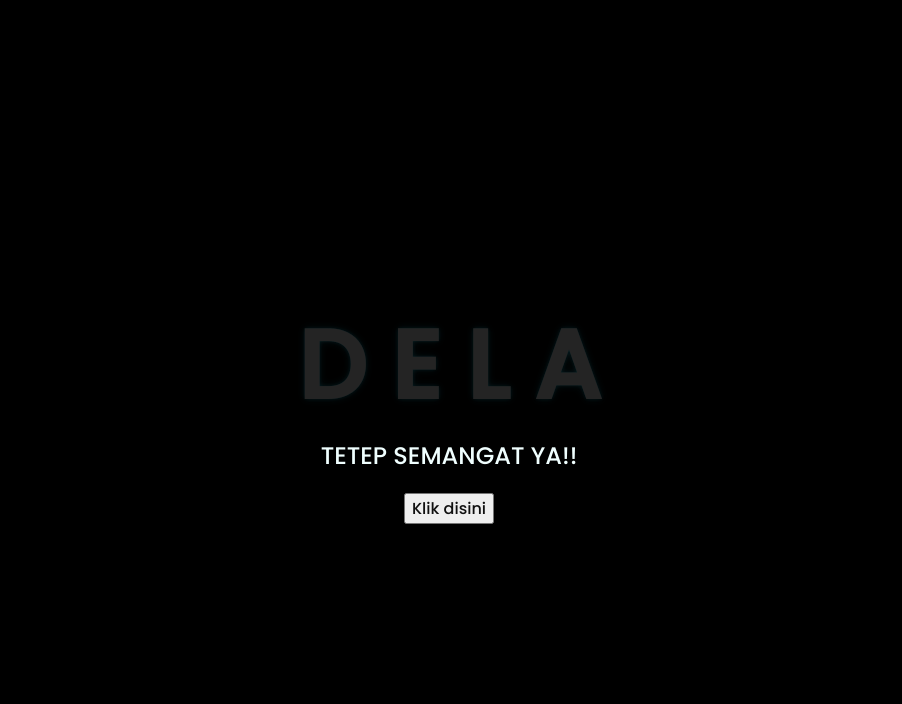
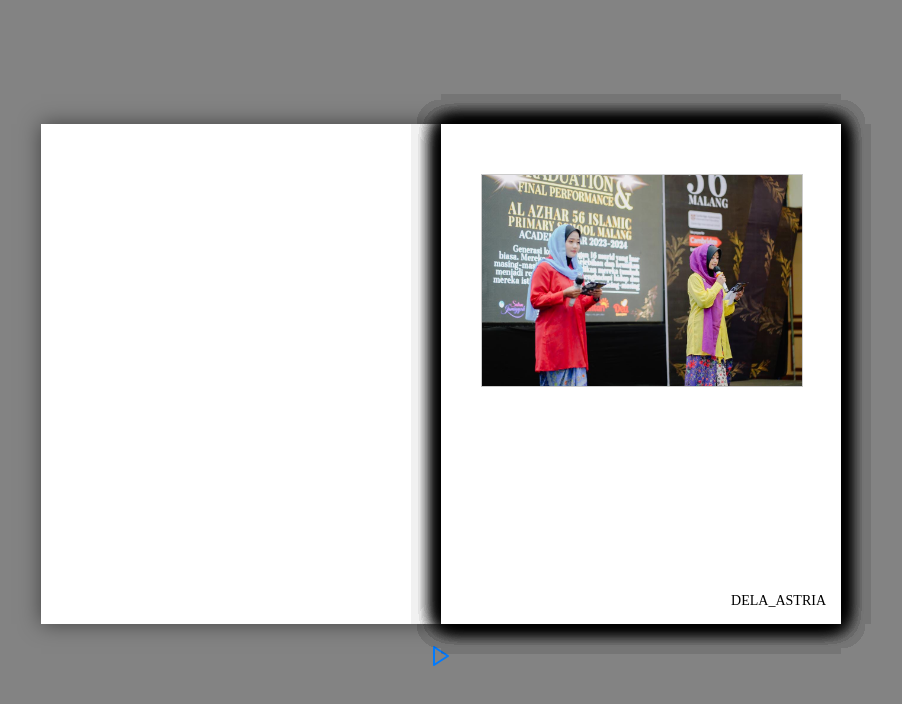
Before and after one commit to Rizkysetiawan99/semangat, a plain HTML site: page index.html in a window 1280 px wide. Shown: the whole page, without its empty margins (199-1101 px from the left). Drawn offline with nearby package versions, Linux system fonts and the light colour scheme.

Commit message:
Add files via upload

```diff
--- a/index.html
+++ b/index.html
@@ -2,28 +2,87 @@
 <html lang="en">
 <head>
     <meta charset="UTF-8">
-    <meta http-equiv="X-UA-Compatible" content="IE=edge">
     <meta name="viewport" content="width=device-width, initial-scale=1.0">
-    <link rel="stylesheet" href="css/style.css">
-    <link rel="icon" href="img/flowers.png" type="image/x-icon">
-    <title>Flowers</title>
+    <title>Book Animation Ronaldo</title>
+    <script src="https://unpkg.com/feather-icons"></script>
+    <link rel="stylesheet" href="styles.css">
 </head>
 <body>
-    <div class="greetings">
-    <!-- silahkan menambah kata sesuai keinginan dengan <span>text...</span -->
-        <span>D</span>
-        <span>E</span>
-        <span>L</span>
-        <span>A</span>
+    <div class="container">
+        <div class="book-container">
+            <div class="book">
+                <div class="page left-page">
+                    <div id="lyrics-container"></div>
+                </div>
+                <div class="page right-page">
+                    <img src="img/1.jpeg" alt="Foto 1">
+                    <div class="author-name">DELA_ASTRIA</div>
+                </div>
+                <div class="page right-page">
+                    <img src="img/2.jpeg" alt="Foto 2">
+                    <div class="author-name">DELA_ASTRIA</div>
+                </div>
+                <div class="page right-page">
+                    <img src="img/3.jpeg" alt="Foto 3">
+                    <div class="author-name">DELA_ASTRIA</div>
+                </div>
+                <div class="page right-page">
+                    <img src="img/4.jpeg" alt="Foto 4">
+                    <div class="author-name">DELA_ASTRIA</div>
+                </div>
+                <div class="page right-page">
+                    <img src="img/5.jpeg" alt="Foto 5">
+                    <div class="author-name">DELA_ASTRIA</div>
+                </div>
+                <div class="page right-page">
+                    <img src="img/6.jpeg" alt="Foto 6">
+                    <div class="author-name">DELA_ASTRIA</div>
+                </div>
+                <div class="page right-page">
+                    <img src="img/7.jpeg" alt="Foto 7">
+                    <div class="author-name">DELA_ASTRIA</div>
+                </div>
+                <div class="page right-page">
+                    <img src="img/8.jpeg" alt="Foto 8">
+                    <div class="author-name">DELA_ASTRIA</div>
+                </div>
+                <div class="page right-page">
+                    <img src="img/9.jpeg" alt="Foto 9">
+                    <div class="author-name">DELA_ASTRIA</div>
+                </div>
+                <div class="page right-page">
+                    <img src="img/10.jpeg" alt="Foto 10">
+                    <div class="author-name">DELA_ASTRIA</div>
+                </div>
+                <div class="page right-page">
+                    <img src="img/11.jpeg" alt="Foto 11">
+                    <div class="author-name">DELA_ASTRIA</div>
+                </div>
+                <div class="page right-page">
+                    <img src="img/12.jpeg" alt="Foto 12">
+                    <div class="author-name">DELA_ASTRIA</div>
+                </div>
+                <div class="page right-page">
+                    <img src="img/13.jpeg" alt="Foto 13">
+                    <div class="author-name">DELA_ASTRIA</div>
+                </div>
+                <div class="page right-page">
+                    <img src="img/14.jpeg" alt="Foto 14">
+                    <div class="author-name">DELA_ASTRIA</div>
+                </div>
+            </div>
+        </div>
+        <div class="music-player">
+            <div id="play-pause" class="play-button">
+                <i data-feather="play"></i>
+            </div>
+            <div id="song-duration"></div>
+            <audio id="audio" src="assets/audio/Tulus - Monokrom (mp3cut.net).mp3"></audio>
+        </div>
     </div>
-    <div class="description">
-        <span>TETEP SEMANGAT YA!!</span>
-    </div>
-    <div class="button">
-        <button>
-            <a href="flower.html">Klik disini</a>
-        </button>
-
-    </div>
+    <script src="script.js"></script>
+    <script>
+        feather.replace();
+    </script>
 </body>
 </html>
--- /dev/null
+++ b/script.js
@@ -0,0 +1,139 @@
+document.addEventListener('DOMContentLoaded', () => {
+    feather.replace();
+
+    const playPauseButton = document.getElementById('play-pause');
+    const audio = document.getElementById('audio');
+    const songDuration = document.getElementById('song-duration');
+    const lyricsContainer = document.getElementById('lyrics-container');
+    let intervalId;
+
+    const lyrics = [
+        { time: 0, text: "Lembaran foto hitam putih" },
+        { time: 7, text: "Aku coba ingat lagi warna bajumu kala itu" },
+        { time: 13, text: "Kali pertama di hidupku" },
+        { time: 18, text: "Manusia lain memelukku" },
+        { time: 24, text: "Lembaran foto hitam-putih" },
+        { time: 28, text: "Aku coba ingat lagi wangi rumah di sore itu" },
+        { time: 35, text: "Kue coklat, balon warna-warni" },
+        { time: 40, text: "Pesta hari ulang tahunku" },
+        { time: 45, text: "Di mana pun kalian berada" },
+        { time: 51, text: "Kukirimkan terima kasih" },
+        { time: 56, text: "Untuk warna dalam hidupku dan banyak kenangan indah" },
+        { time: 62, text: "Kau melukis aku" },
+    ];
+
+    playPauseButton.addEventListener('click', () => {
+        togglePlay();
+    });
+
+    function togglePlay() {
+        if (audio.paused) {
+            audio.play();
+            playPauseButton.innerHTML = '<i data-feather="pause"></i>';
+            feather.replace();
+            displayDuration();
+            startPageTransition();
+            syncLyrics();
+        } else {
+            audio.pause();
+            playPauseButton.innerHTML = '<i data-feather="play"></i>';
+            feather.replace();
+            clearInterval(intervalId);
+            clearInterval(lyricsInterval);
+        }
+    }
+
+    function displayDuration() {
+        audio.addEventListener('loadedmetadata', () => {
+            const duration = formatTime(audio.duration);
+            songDuration.textContent = duration;
+        });
+
+        audio.addEventListener('timeupdate', () => {
+            const currentTime = formatTime(audio.currentTime);
+            const duration = formatTime(audio.duration);
+            songDuration.textContent = currentTime + ' / ' + duration;
+        });
+    }
+
+    function formatTime(seconds) {
+        const minutes = Math.floor(seconds / 60);
+        const remainingSeconds = Math.floor(seconds % 60);
+        const formattedTime = `${minutes}:${remainingSeconds.toString().padStart(2, '0')}`;
+        return formattedTime;
+    }
+
+    function preloadImages(pages) {
+        return new Promise((resolve) => {
+            let loadedCount = 0;
+            const totalImages = pages.length;
+
+            pages.forEach(page => {
+                const img = page.querySelector('img');
+                if (img.complete) {
+                    loadedCount++;
+                    if (loadedCount === totalImages) resolve();
+                } else {
+                    img.onload = () => {
+                        loadedCount++;
+                        if (loadedCount === totalImages) resolve();
+                    };
+                }
+            });
+        });
+    }
+
+    const rightPages = document.querySelectorAll('.right-page');
+    let currentPage = 0;
+
+    function showPage(pageIndex) {
+        rightPages.forEach((page, index) => {
+            if (index === pageIndex) {
+                page.style.transform = 'rotateY(0deg)';
+                page.style.zIndex = 2;
+                page.style.visibility = 'visible';
+            } else if (index < pageIndex) {
+                page.style.transform = 'rotateY(-180deg)';
+                page.style.zIndex = 1;
+                page.style.visibility = 'visible';
+            } else {
+                page.style.transform = 'rotateY(0deg)';
+                page.style.zIndex = 0;
+                page.style.visibility = 'visible';
+            }
+        });
+
+        if (pageIndex < rightPages.length - 1) {
+            rightPages[pageIndex + 1].style.transform = 'rotateY(0deg)';
+            rightPages[pageIndex + 1].style.zIndex = 1;
+            rightPages[pageIndex + 1].style.visibility = 'visible';
+        }
+    }
+
+    function nextPage() {
+        if (currentPage < rightPages.length - 1) {
+            currentPage++;
+        } else {
+            currentPage = 0;
+        }
+        showPage(currentPage);
+    }
+
+    function startPageTransition() {
+        intervalId = setInterval(nextPage, 4000);
+    }
+
+    function syncLyrics() {
+        const lyricsInterval = setInterval(() => {
+            const currentTime = audio.currentTime;
+            const currentLyric = lyrics.find(lyric => Math.floor(lyric.time) === Math.floor(currentTime));
+            if (currentLyric) {
+                lyricsContainer.textContent = currentLyric.text;
+            }
+        }, 1000);
+    }
+
+    preloadImages(rightPages).then(() => {
+        showPage(currentPage);
+    });
+});
--- /dev/null
+++ b/styles.css
@@ -0,0 +1,105 @@
+body {
+    display: flex;
+    justify-content: center;
+    align-items: center;
+    height: 100vh;
+    background-color: #838383;
+    margin: 0;
+}
+
+.container {
+    display: flex;
+    flex-direction: column;
+    align-items: center;
+}
+
+.book-container {
+    width: 800px;
+    height: 500px;
+    perspective: 1500px;
+    margin-bottom: 20px;
+}
+
+.book {
+    width: 100%;
+    height: 100%;
+    position: relative;
+    transform-style: preserve-3d;
+}
+
+.page {
+    width: 50%;
+    height: 100%;
+    background-color: white;
+    position: absolute;
+    backface-visibility: hidden;
+    transition: transform 2.5s ease;
+    box-shadow: 0 0 20px rgba(0,0,0,0.5);
+}
+
+.left-page {
+    left: 0;
+    background-color: #ffffff;
+}
+
+.right-page {
+    left: 50%;
+    transform-origin: left;
+    display: flex;
+    flex-direction: column;
+    align-items: center;
+    justify-content: center;
+    z-index: 1;
+}
+
+.page img {
+    width: 80%;
+    height: auto;
+    object-fit: cover;
+    border: 1px solid #ccc;
+    position: absolute;
+    top: 10%;
+    left: 10%;
+}
+
+.author-name {
+    position: absolute;
+    bottom: 10px;
+    right: 10px;
+    background-color: rgba(255, 255, 255, 0.7);
+    padding: 5px;
+    border-radius: 5px;
+    font-size: 14px;
+    color: #000;
+}
+
+.music-player {
+    text-align: center;
+    color: #007BFF;
+    cursor: pointer;
+}
+
+.music-player i {
+    font-size: 70px;
+    margin-right: 10px;
+    margin-top: 10px;
+}
+
+#song-duration {
+    font-size: 16px;
+    color: #333;
+    margin-top: 5px;
+}
+
+#lyrics-container {
+    display: flex;
+    flex-wrap: wrap;
+    justify-content: center;
+    align-items: center;
+    height: 100%;
+    color: #333;
+    font-size: 20px;
+    font: bold;
+    text-align: center;
+    padding: 20px;
+}
```
Also changed, not shown: img/1.jpeg (added), img/10.jpeg (added), img/11.jpeg (added), img/12.jpeg (added), img/13.jpeg (added), img/14.jpeg (added), img/2.jpeg (added), img/3.jpeg (added), img/4.jpeg (added), img/5.jpeg (added), img/6.jpeg (added), img/7.jpeg (added), img/8.jpeg (added), img/9.jpeg (added), 1 other file.
